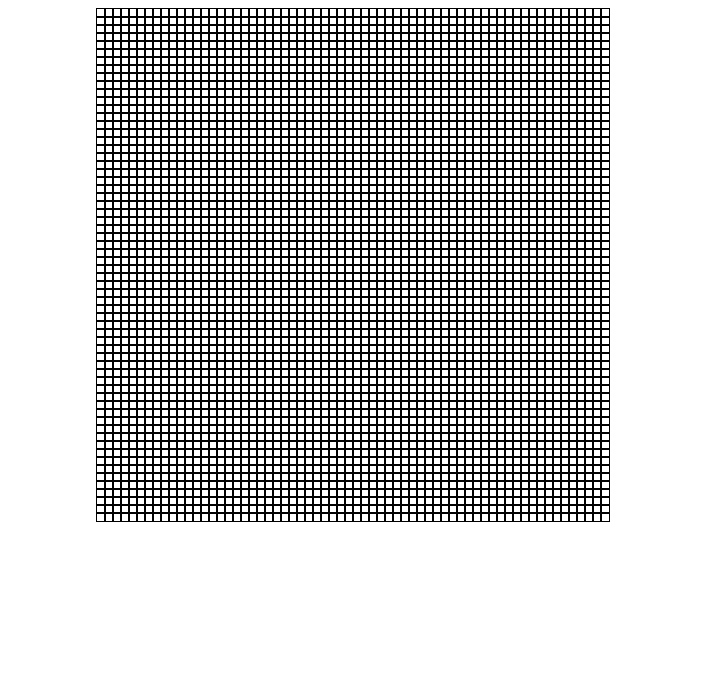
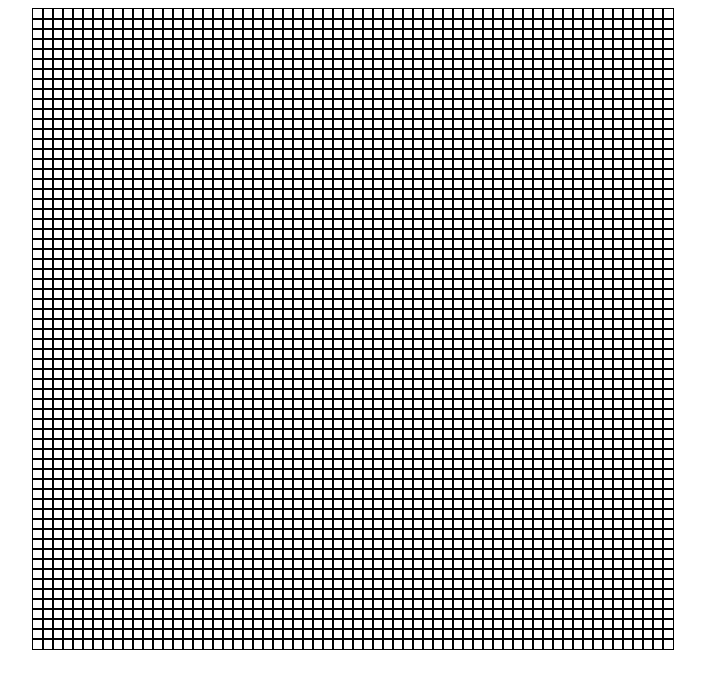
Before and after one commit to Olahben/Etch-a-Sketch, a plain HTML site: page index.html in a window 1280 px wide. Shown: the whole page, without its empty margins (288-993 px from the left). Drawn offline with Linux system fonts and the light colour scheme.

Commit message:
Change the size of the grid divs

```diff
--- a/styles.css
+++ b/styles.css
@@ -1,6 +1,6 @@
 .grid-div {
-    width: 8px;
-    height: 8px;
+    width: 10px;
+    height: 10px;
     border: solid 1px black;
     /*float: left;*/
     /*display: inline-block;*/
@@ -12,8 +12,8 @@
     margin-left: auto;
     margin-right: auto;
     display: grid;
-    grid-template-rows: repeat(64, 8px);
-    grid-template-columns: repeat(64, 8px);
+    grid-template-rows: repeat(64, 10px);
+    grid-template-columns: repeat(64, 10px);
     justify-content: center;
     /*flex-direction: column;*/
     /*flex-wrap: wrap;*/
```
